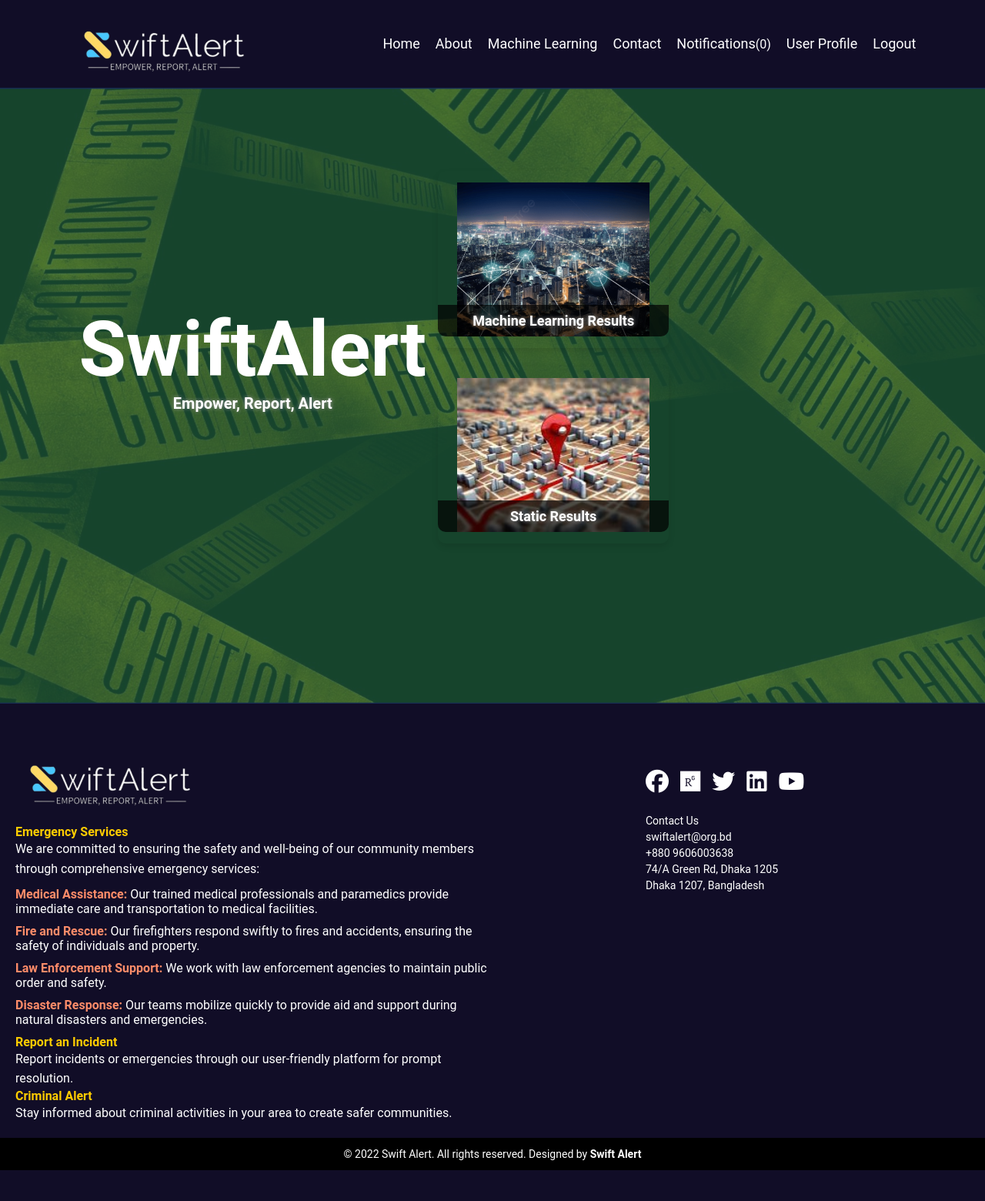
After one commit to TasnimJahinMowla/SwiftAlert, a Django app: page /areas/ in a window 1280 px wide. The commit adds this page. Shown: the whole page at 77% size. Run offline with Django 4.2, Linux system fonts and the light colour scheme; a user stored in the database is signed in; data comes from the database, SQL or seed files in the repository; both versions use the stored data as it was after the commit; some libraries are stand-ins or nearby versions.

Commit message:
Area Safety Status Using ML

```diff
--- /dev/null
+++ b/myProject/myApp/static/areaStyle.css
@@ -0,0 +1,89 @@
+*{
+    margin: 0px;
+    padding: 0px;
+    box-sizing: border-box;
+    font-family: 'Roboto', sans-serif;
+}
+.hContainer{
+    width:100%;
+    height: 100vh;
+    background-image: url(hbg.png);
+    background-position: center;
+    background-size: cover;
+    padding-left: 8%;
+    padding-right: 8%;
+}
+.row{
+    display: flex;
+    height: 88%;
+    align-items: center;
+    justify-content: center; /* Center horizontally */
+}
+.colm{
+    flex-basis: 50%;
+}
+.hContainer h1{
+    color: #fff;
+    font-size: 100px;
+}
+.hContainer p{
+    color: #fff;
+    font-size: 11px;
+    line-height: 15px;
+}
+.card{
+    width: 200px;
+    height: 230px;
+    display: inline-block;
+    border-radius: 10px;
+    padding: 15px 25px;
+    box-sizing: border-box;
+    cursor: pointer;
+    margin: 10px 15px;
+    background-position: center;
+    background-size: cover;
+    transition: transform 0.5s;
+    justify-content: center;
+    text-align: center;
+
+}
+
+.card {
+    width: 300px;
+    height: 230px;
+    border-radius: 10px;
+    overflow: hidden;
+    position: relative;
+    box-shadow: 0 4px 8px rgba(0, 0, 0, 0.1);
+    transition: transform 0.3s ease;
+}
+.card:hover{
+    transform: translateY(-10px);
+}
+.hContainer h5{
+    color: #fff;
+    font-size: 20px;
+    text-shadow: 0 0 5px #999;
+    text-align: center;
+
+}
+.card img {
+    width: 100%;
+    height: 100%;
+    object-fit: cover;
+}
+
+.card h5 {
+    position: absolute;
+    bottom: 15px;
+    left: 0;
+    right: 0;
+    background: rgba(0, 0, 0, 0.7);
+    margin: 0;
+    padding: 10px;
+    color: #fff;
+    font-size: 18px;
+    text-align: center;
+    border-bottom-left-radius: 10px;
+    border-bottom-right-radius: 10px;
+}
--- /dev/null
+++ b/myProject/myApp/templates/myApp/areas.html
@@ -0,0 +1,31 @@
+
+{% extends 'navigation_bar.html' %}
+{% load static %}
+{% block style %}
+<link rel="stylesheet" href="{% static 'areaStyle.css' %}">
+{% endblock %}
+{% block content %}
+<div class="hContainer">
+    <div class="row">
+        <div class="col">
+            <h1>SwiftAlert</h1>
+            <h5>Empower, Report, Alert</h5>
+        </div>
+        <div class="col">
+            <a href="http://127.0.0.1:8000/crime_analysis/">
+                <div class="card">
+                    <img src="{% static 'ml_loc.jpg' %}" alt="Criminals">
+                    <h5>Machine Learning Results</h5>
+                </div>
+            </a>
+            <a href="http://127.0.0.1:8000/location/">
+                <div class="card">
+                    <img src="{% static 'stat_loc.jpeg' %}" alt="Criminals">
+                    <h5>Static Results</h5>
+                </div>
+            </a>
+
+        </div>
+    </div>
+</div>
+{% endblock %}
--- a/myProject/myApp/templates/myApp/home.html
+++ b/myProject/myApp/templates/myApp/home.html
@@ -54,7 +54,7 @@
                     </a>
                 </div>
                 <div class="card">
-                    <a href="http://127.0.0.1:8000/location/">
+                    <a href="http://127.0.0.1:8000/areas/">
                         <img src="{% static 'location.jpeg' %}" alt="Areas">
                         <h5>Areas</h5>
                     </a>
--- a/myProject/myApp/urls.py
+++ b/myProject/myApp/urls.py
@@ -25,6 +25,8 @@ urlpatterns = [
     path("location/", views.location, name="location"),
     path("criminal/", views.criminal, name="criminal"),
     path("ml_results/", views.ml_results, name="ml_results"),
+    path("areas/", views.areas, name="areas"),
+    path("crime_analysis/", views.crime_analysis, name="crime_analysis"),
     path("criminal/<int:criminal_id>/", views.criminalprofile, name="criminalprofile"),
     path("userprofile/", views.userprofile, name="userprofile"),
     path("adminprofile/", views.adminprofile, name="adminprofile"),
--- a/myProject/myApp/views.py
+++ b/myProject/myApp/views.py
@@ -199,6 +199,11 @@ def notification(request):
 def home(request):
     context={}
     return render(request, "myApp/home.html")
+
+@login_required
+def areas(request):
+    context={}
+    return render(request, "myApp/areas.html")
 
 @login_required
 @user_passes_test(lambda u: u.is_staff, login_url='home')  # Redirect to 'home' if not an admin
@@ -542,3 +547,43 @@ def ml_results(request):
     }
 
     return render(request, 'myApp/ml_results.html', context)
+
+def crime_analysis(request):
+    data = pd.read_csv('/workspaces/SwiftAlert/myProject/myApp/crime_data_bangladesh.csv')
+
+    # Initialize lists to store results for all areas
+    area_results = []
+
+    for area_name, area_data in data.groupby('area_name'):
+        area_result = {}
+
+        area_data['overall_crime_rate'] = area_data.drop(['area_name', 'year'], axis=1).sum(axis=1)
+
+        X = area_data.drop(['area_name', 'year', 'overall_crime_rate'], axis=1)
+        y = area_data['overall_crime_rate']
+
+        X_train, X_test, y_train, y_test = train_test_split(X, y, test_size=0.2, random_state=42)
+
+        rf_regressor = RandomForestRegressor(n_estimators=100, random_state=42)
+        rf_regressor.fit(X_train, y_train)
+
+        y_test_pred = rf_regressor.predict(X_test)
+
+        rmse_test = mean_squared_error(y_test, y_test_pred, squared=False)
+
+        # Determine safety status based on test RMSE
+        safety_status = 'Safe' if rmse_test < 2000 else 'Unsafe'
+
+        # Populate area result dictionary
+        area_result['area_name'] = area_name
+        area_result['test_rmse'] = rmse_test
+        area_result['safety_status'] = safety_status
+
+        # Append area result to list
+        area_results.append(area_result)
+
+    context = {
+        'area_results': area_results,
+    }
+
+    return render(request, 'myApp/crime_analysis.html', context)
```
Also changed, not shown: myProject/myApp/templates/myApp/crime_analysis.html (added, +34 -0 lines), myProject/db.sqlite3, myProject/media/img/24/bain.jpeg (added), myProject/media/img/24/munna.jpeg (added), myProject/media/img/24/sagor.jpeg (added), myProject/media/img/24/tanveer.jpeg (added), myProject/myApp/static/images.jpeg (added), myProject/myApp/static/ml_loc.jpg (added), myProject/myApp/static/stat_loc.jpeg (added).
